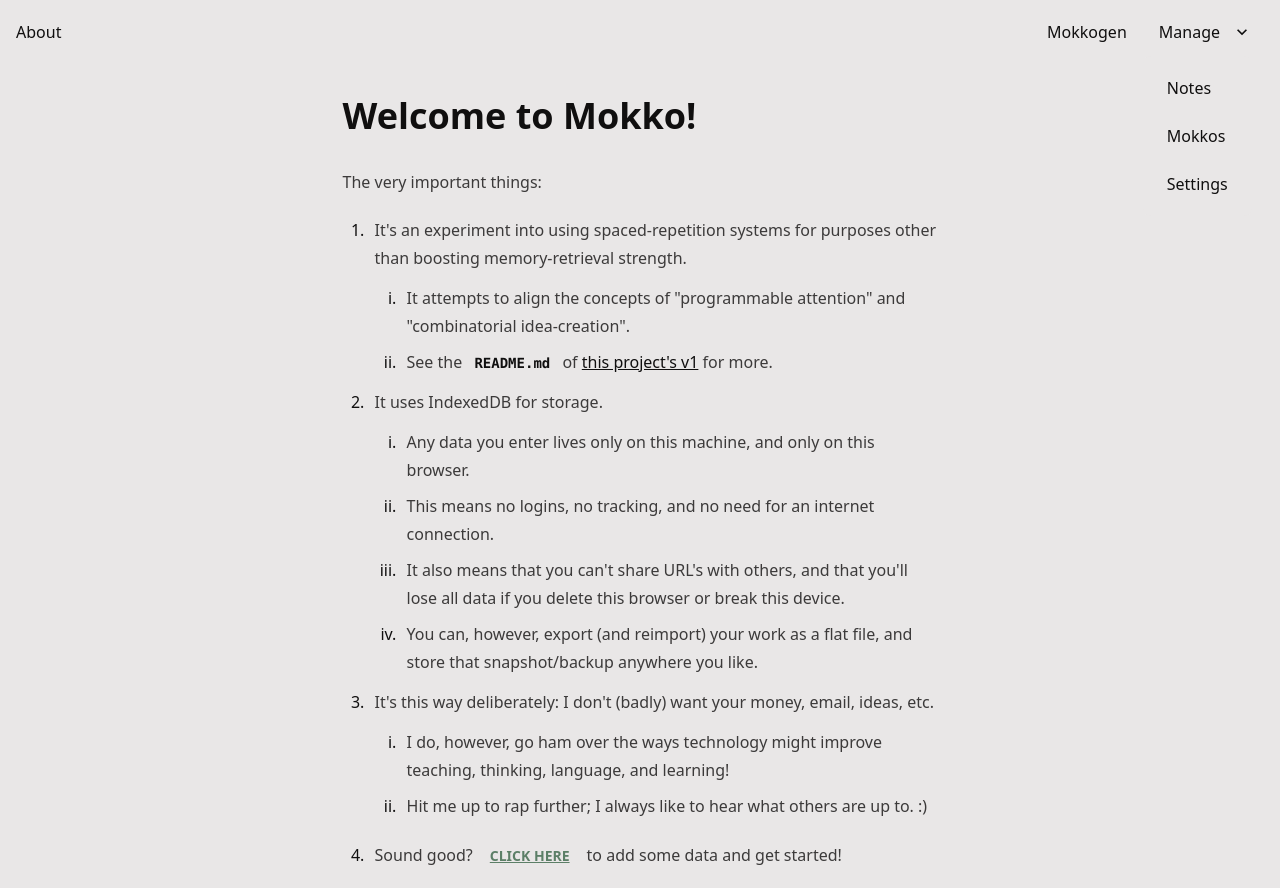
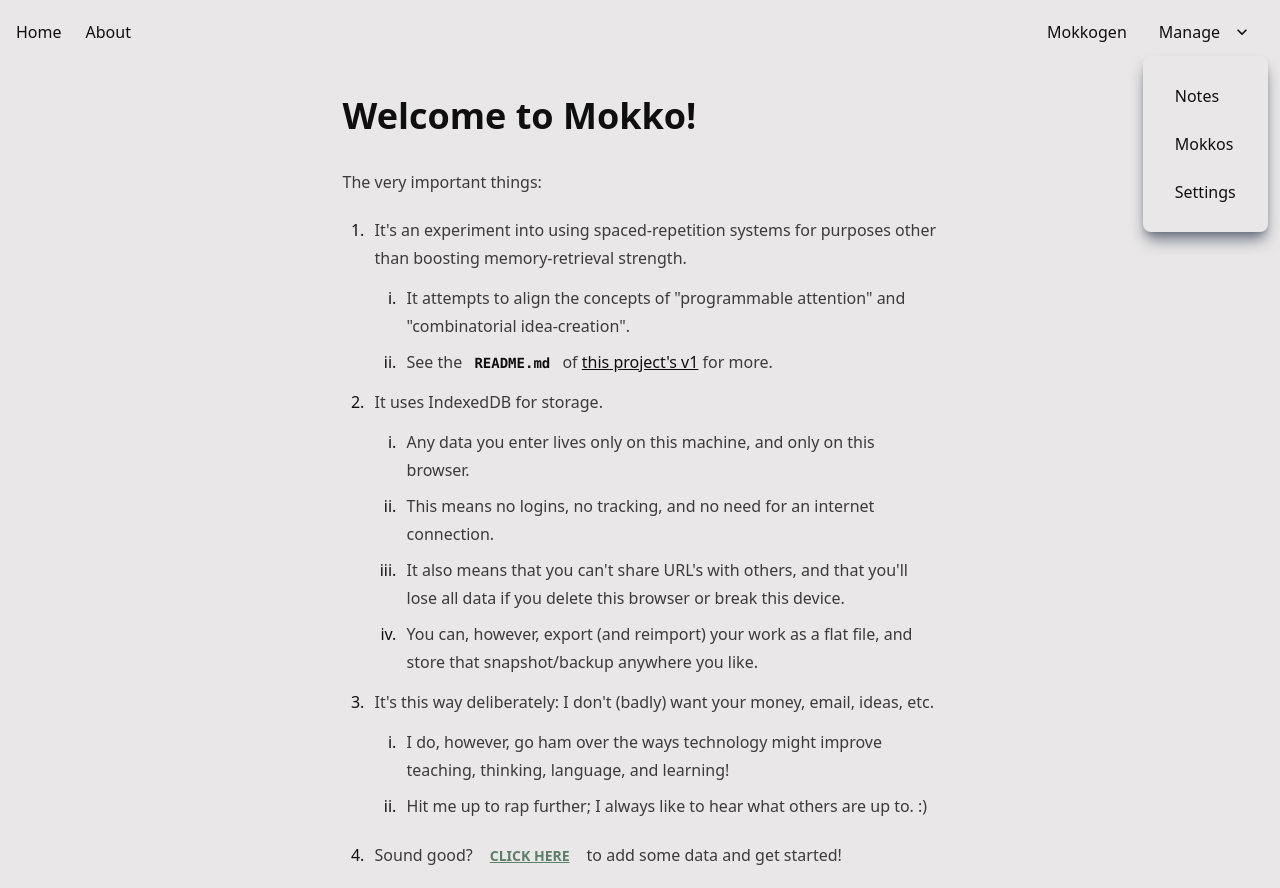
Before and after one commit to ypaulsussman/mokko_v2, a React (Vite) app: page / in a window 1280 px wide. Both pictures are taken after a click on the link "Manage". Built offline with nearby package versions, Linux system fonts and the light colour scheme.

Commit message:
update navbar styles

```diff
--- a/src/components/Navbar.jsx
+++ b/src/components/Navbar.jsx
@@ -1,11 +1,14 @@
-import React from 'react';
+import React from "react";
 import { Link } from "react-router-dom";
 
 function Navbar() {
   return (
     <div className="navbar bg-base-100">
       <div className="flex-1">
-        <Link className="p-2 bg-base-100" to={`about`}>
+        <Link className="p-2 bg-base-100" to={`/`}>
+          Home
+        </Link>
+        <Link className="ml-2 p-2 bg-base-100" to={`about`}>
           About
         </Link>
       </div>
@@ -27,7 +30,7 @@ function Navbar() {
                 <path d="M7.41,8.58L12,13.17L16.59,8.58L18,10L12,16L6,10L7.41,8.58Z" />
               </svg>
             </a>
-            <ul className="p-2 bg-base-100">
+            <ul className="z-10 p-4 bg-base-100 shadow-lg shadow-gray-500">
               <li>
                 <Link to={`manage/notes`}>Notes</Link>
               </li>
```
